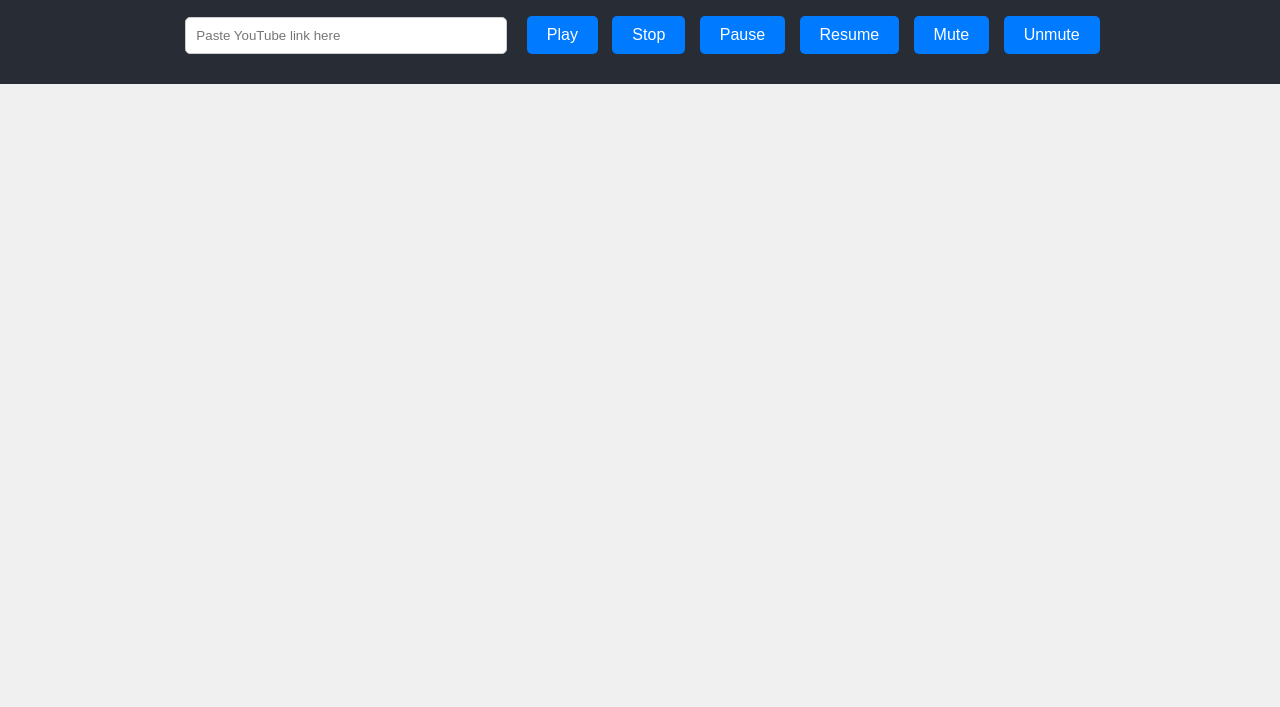
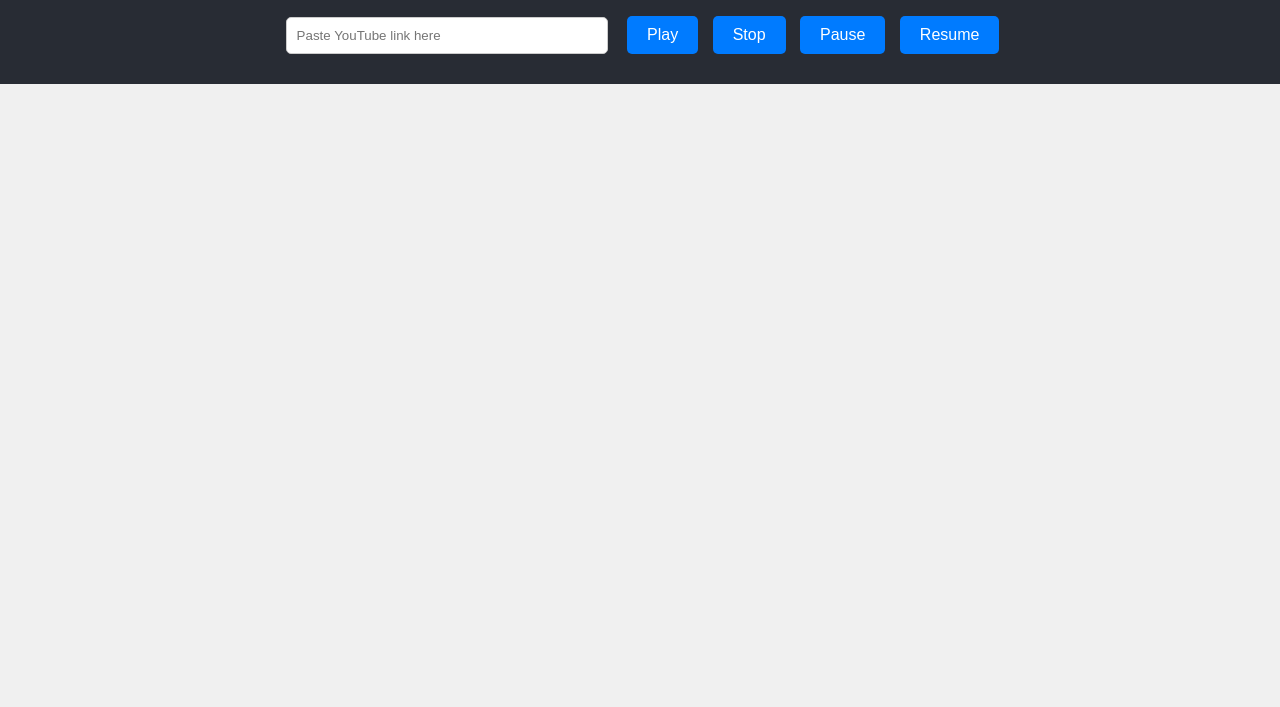
Before and after one commit to gauravtiwariweb/Multi-Screen-Player, a plain HTML site: page index.html in a window 1280 px wide. Shown: the part 93-800 px from the top of the page. Drawn offline with Linux system fonts and the light colour scheme.

Commit message:
Update index.html

```diff
--- a/index.html
+++ b/index.html
@@ -58,10 +58,7 @@
         <button id="stopBtn">Stop</button>
         <button id="pauseBtn">Pause</button>
         <button id="resumeBtn">Resume</button>
-    <button id="muteBtn">Mute</button>
-    <button id="unmuteBtn">Unmute</button>
     </header>
-
     <div class="video-grid" id="videoGrid">
         <!-- 12 video iframes will be generated dynamically -->
     </div>
```
Lines whose indentation alone changed are shown as unchanged.
